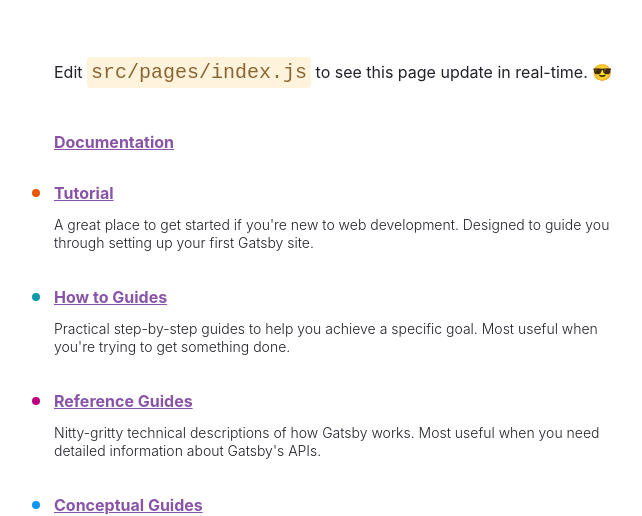
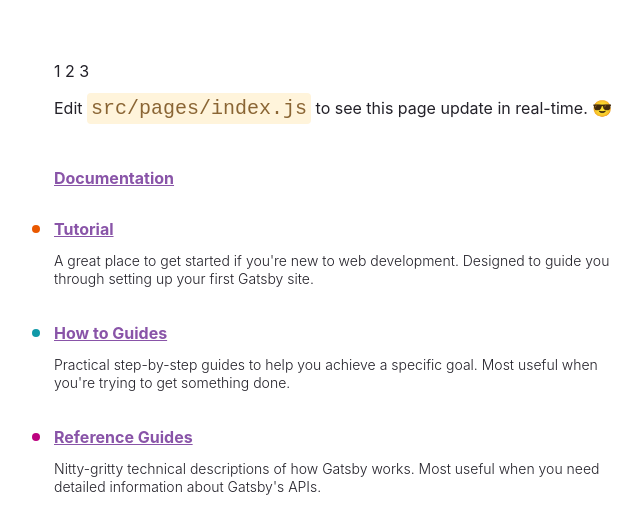
Before and after one commit to iaouvaeiru/yowoyuwul, a Gatsby site: page / in a window 1280 px wide. Shown: the part 302-818 px from the top of the page, without its empty margins (50-692 px from the left). Built offline with nearby package versions, Linux system fonts and the light colour scheme; Gatsby itself is replaced by a stand-in of ours.

Commit message:
added navbar

```diff
--- a/src/pages/index.js
+++ b/src/pages/index.js
@@ -131,6 +131,9 @@
         <br />
         <span style={headingAccentStyles}>— you just made a Gatsby site! 🎉🎉🎉</span>
       </h1>
+      <nav>
+        1 2 3
+      </nav>
       <p style={paragraphStyles}>
         Edit <code style={codeStyles}>src/pages/index.js</code> to see this page
         update in real-time. 😎
```
